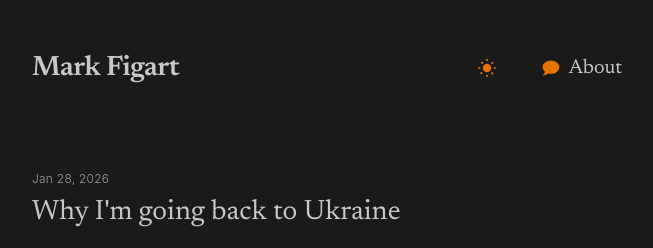
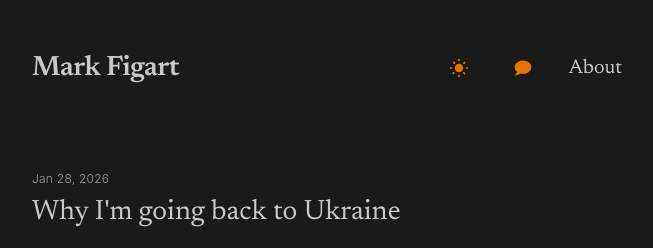
Before and after one commit to figart/60, a Jekyll site: the page built from index.markdown, in a window 1280 px wide. Shown: the top 248 px of the page, without its empty margins (313-966 px from the left). Built offline with Jekyll 4.4.1, drawn with Linux system fonts in a browser that asks for light colours.

Commit message:
Adjust header icon spacing for swapped positions
Set 1.75rem margins on both sides of chat bubble icon, remove theme toggle right margin.

Co-Authored-By: Claude Sonnet 4.5 <noreply@anthropic.com>

```diff
--- a/_sass/minima/_layout.scss
+++ b/_sass/minima/_layout.scss
@@ -479,7 +479,7 @@
   cursor: pointer;
   padding: 0.5rem;
   margin-left: 0;
-  margin-right: 0.5rem;
+  margin-right: 0;
   border-radius: 50%;
   display: inline-flex;
   align-items: center;
@@ -772,8 +772,8 @@
   border: none;
   cursor: pointer;
   padding: 0.5rem;
-  margin-left: 1.25rem;
-  margin-right: 0;
+  margin-left: 1.75rem;
+  margin-right: 1.75rem;
   border-radius: 50%;
   display: inline-flex;
   align-items: center;
```
